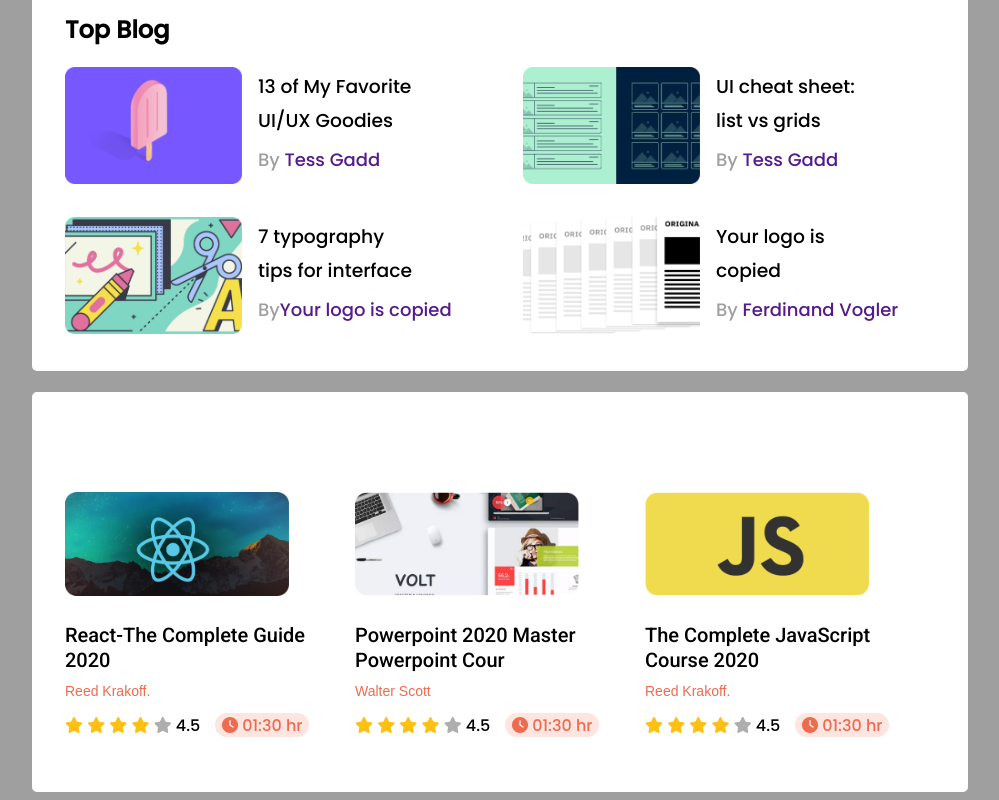
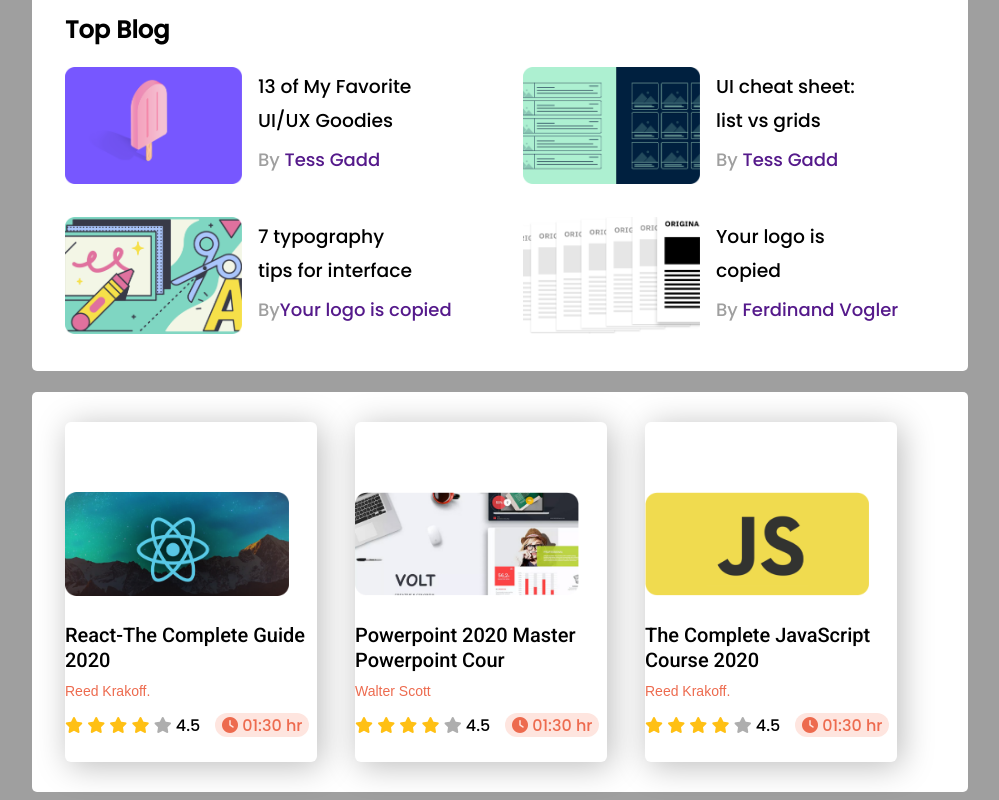
Before and after one commit to shakilsquad/leader-board-css, a plain HTML site: page index.html in a window 1280 px wide. Shown: the part 372-1172 px from the top of the page, without its empty margins (140-1139 px from the left). Drawn offline with Linux system fonts and the light colour scheme; files whose address does not match are found by name.

Commit message:
box-shado add

```diff
--- a/style.css
+++ b/style.css
@@ -93,11 +93,12 @@ hr{
     display: grid;
     grid-template-columns: repeat(3 ,1fr);
 }
-.Lates-Course{
+.Lates-Course {
     padding-top: 70px;
-    Width:252.42px;
-    Height:269.79px;
-    /* background-color: #562EFF; */
+    width: 252.42px;
+    border-radius: 6px;
+    height: 269.79px;
+    box-shadow: 4px 4px 33px #00000045;
 }
 .Lates-Course img{
     width:224px ;
```
